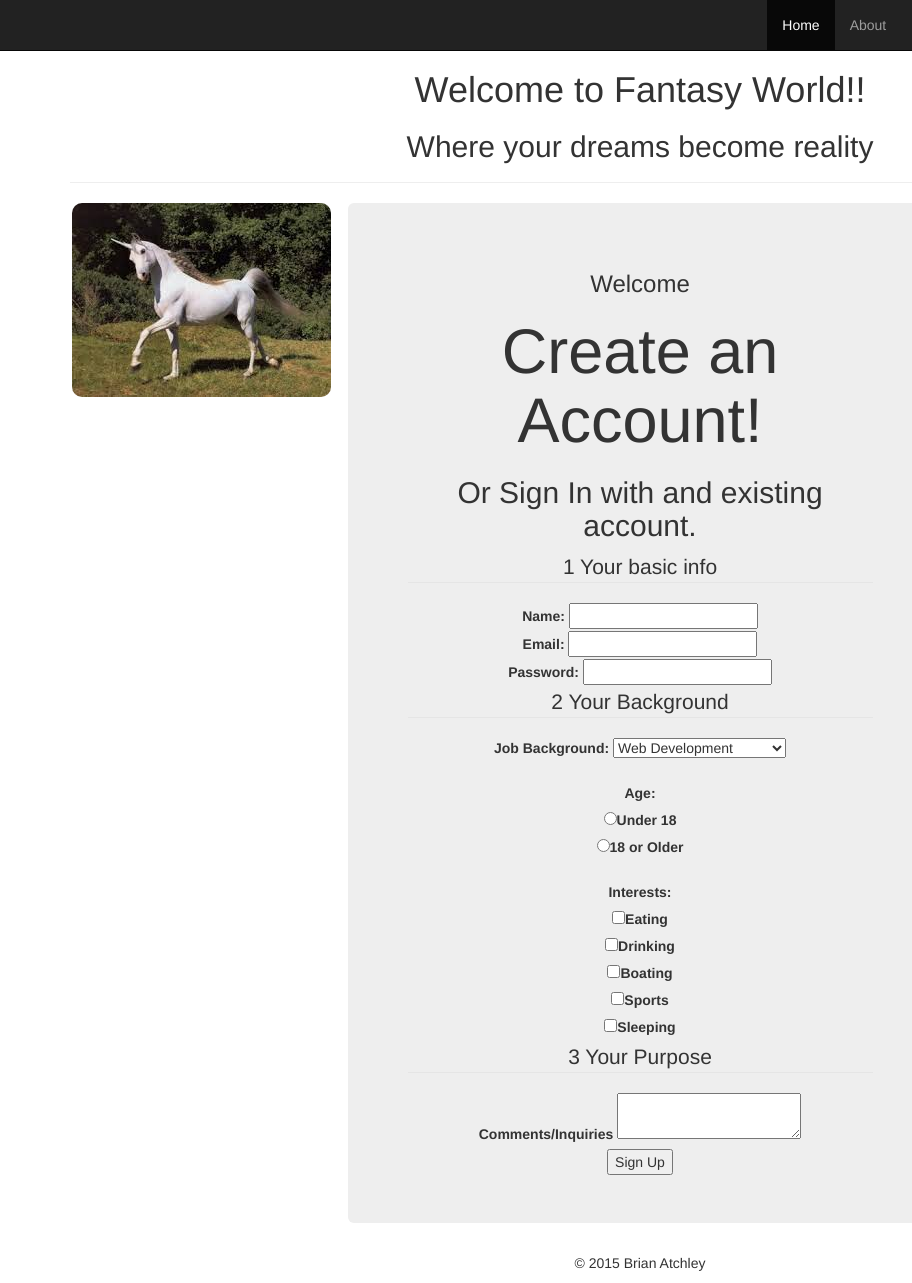
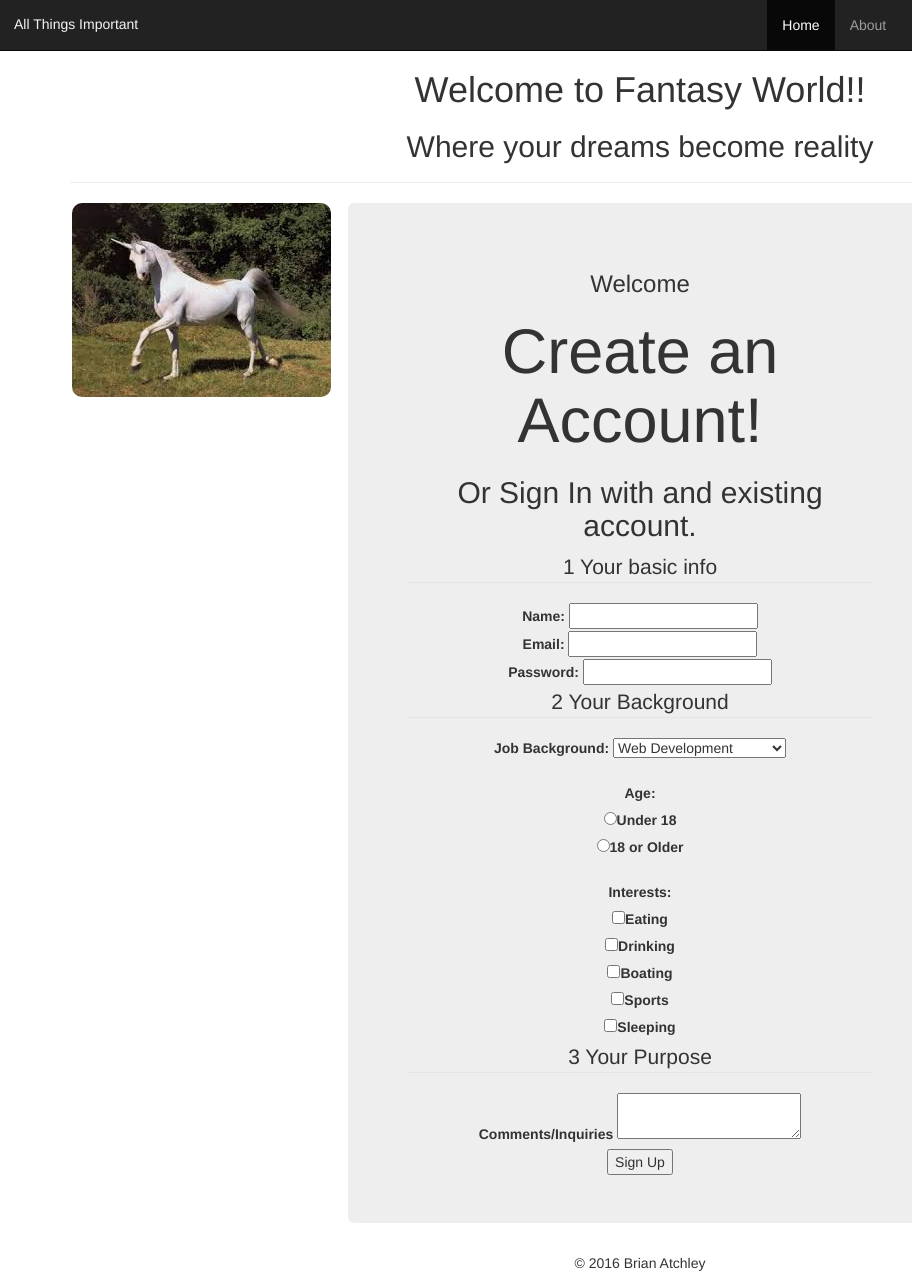
Before and after one commit to CapnPeanut/AllThingsImportant, a plain HTML site: page form.html in a window 1280 px wide. Shown: the full height of the page, 0-912 px from the left. Drawn offline with nearby package versions, Linux system fonts and the light colour scheme.

Commit message:
All things header title and copyright update

```diff
--- a/css/style.css
+++ b/css/style.css
@@ -28,6 +28,14 @@ Header
 Navigation Bar
 ********************************************/
 
+#AllThingsImportant {
+
+    color: whitesmoke;
+    float: left;
+    margin-top: auto;
+    padding-top: 1em;
+    padding-left: 1em;
+}
 
 
 /********************************************
--- a/form.html
+++ b/form.html
@@ -18,6 +18,7 @@
             <h2 class="secondHeader">Where your dreams become reality</h2>
             </header>
                 <div class="navbar navbar-inverse navbar-fixed-top">
+                    <div id="AllThingsImportant">All Things Important</div>
                     <div class="container">
                         <button type="button" class="navbar-toggle" data-toggle="collapse" data-target=".navbar-collapse">
                         <span class="icon-bar"></span>
@@ -165,7 +166,7 @@
 
 
             <footer>
-                <p>&copy; 2015 Brian Atchley</p>
+                <p>&copy; 2016 Brian Atchley</p>
             </footer>
             <script src="http://code.jquery.com/jquery-1.11.3.min.js"></script>
             <script src="JavaScript/bootstrap.min.js"></script>
```
Also changed, not shown: about.html (+3 -1 lines), contactus.html (+2 -1 lines), events.html (+2 -1 lines), gallery.html (+2 -1 lines), history.html (+2 -1 lines), index.html (+2 -1 lines), lodging.html (+2 -1 lines), nature.html (+2 -1 lines), table.html (+2 -1 lines), todo.html (+2 -1 lines).
